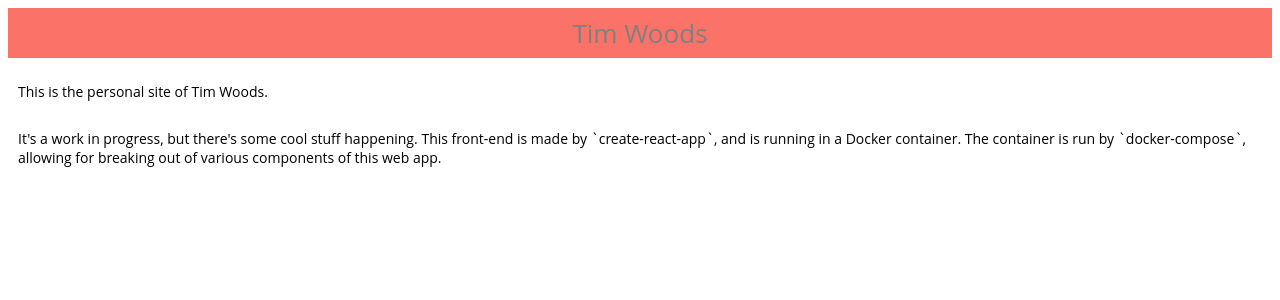
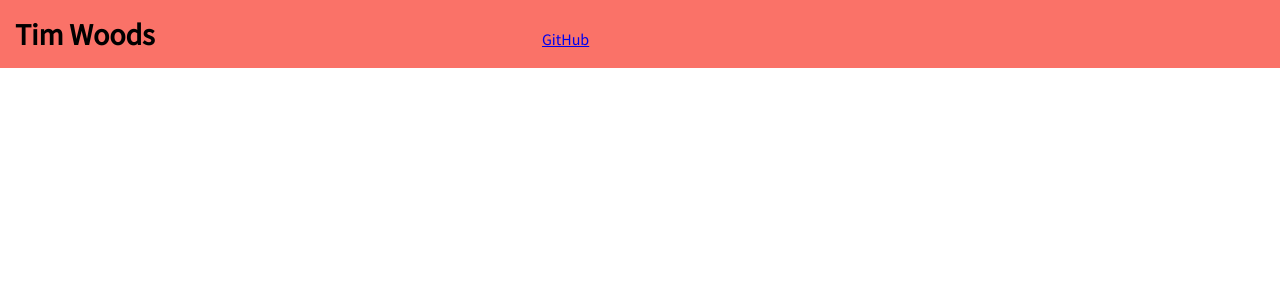
Before and after one commit to CX4Life/personal_site, a React (Create React App) app in the folder front-end/: page / in a window 1280 px wide. Shown: the top 300 px of the page. Built offline with nearby package versions, Linux system fonts and the light colour scheme.

Commit message:
Starts creating styled components - WIP

```diff
--- a/front-end/package.json
+++ b/front-end/package.json
@@ -5,7 +5,8 @@
   "dependencies": {
     "react": "^16.8.4",
     "react-dom": "^16.8.4",
-    "react-scripts": "2.1.8"
+    "react-scripts": "2.1.8",
+    "styled-components": "^4.2.0"
   },
   "scripts": {
     "start": "react-scripts start",
--- a/front-end/public/index.html
+++ b/front-end/public/index.html
@@ -3,38 +3,16 @@
 
 <head>
   <meta charset="utf-8" />
+  <link href="https://fonts.googleapis.com/css?family=Source+Sans+Pro" rel="stylesheet">
   <link rel="shortcut icon" href="%PUBLIC_URL%/favicon.ico" />
   <meta name="viewport" content="width=device-width, initial-scale=1, shrink-to-fit=no" />
-  <!--
-      manifest.json provides metadata used when your web app is installed on a
-      user's mobile device or desktop. See https://developers.google.com/web/fundamentals/web-app-manifest/
-    -->
   <link rel="manifest" href="%PUBLIC_URL%/manifest.json" />
-  <!--
-      Notice the use of %PUBLIC_URL% in the tags above.
-      It will be replaced with the URL of the `public` folder during the build.
-      Only files inside the `public` folder can be referenced from the HTML.
-
-      Unlike "/favicon.ico" or "favicon.ico", "%PUBLIC_URL%/favicon.ico" will
-      work correctly both with client-side routing and a non-root public URL.
-      Learn how to configure a non-root public URL by running `npm run build`.
-    -->
-  <title>React App</title>
+  <title>Tim Says Hi</title>
 </head>
 
 <body>
   <noscript>You need to enable JavaScript to run this app.</noscript>
   <div id="root"></div>
-  <!--
-      This HTML file is a template.
-      If you open it directly in the browser, you will see an empty page.
-
-      You can add webfonts, meta tags, or analytics to this file.
-      The build step will place the bundled scripts into the <body> tag.
-
-      To begin the development, run `npm start` or `yarn start`.
-      To create a production bundle, use `npm run build` or `yarn build`.
-    -->
 </body>
 
 </html>
--- a/front-end/src/App.css
+++ b/front-end/src/App.css
@@ -1,24 +1,17 @@
-.App {
-  text-align: center;
-  font-family: 'Open Sans', sans-serif;
+:root {
+  --living-coral-color: #FA7268;
+  --default-padding: 12px 120px;
 }
 
-.App-header {
-  background-color: #FA7268;
-  height: 50px;
-  display: flex;
-  flex-direction: column;
-  align-items: center;
-  justify-content: center;
-  font-size: calc(10px + 2vmin);
-  color: gray;
-}
-
-.body {
+.posts {
   font-size: 14px;
-  display: flex;
   flex-direction: column;
   justify-content: flex-start;
   text-align: left;
-  margin: 10px 10px;
+  padding: var(--default-padding);
+  top: 30px;
 }
+
+html, body {
+  margin: 0;
+}
--- a/front-end/src/App.js
+++ b/front-end/src/App.js
@@ -1,23 +1,18 @@
 import React, { Component } from 'react';
+import { Header, Posts, Footer } from './components';
 import './App.css';
 
 class App extends Component {
   render() {
     return (
       <div className="App">
-        <header className="App-header">
-          Tim Woods
-        </header>
-        <div className="body">
-          <p>This is the personal site of Tim Woods.</p>
-          <p>It's a work in progress, but there's some cool stuff happening.
-             This front-end is made by `create-react-app`, and is running in a Docker container.
-             The container is run by `docker-compose`, allowing for breaking out of various
-             components of this web app. </p>
-        </div>
+        <Header />
+        <Posts />
+        <Footer />
       </div>
     );
   }
 }
 
+
 export default App;
--- /dev/null
+++ b/front-end/src/components/Footer.js
@@ -0,0 +1,14 @@
+import React, { Component } from 'react';
+
+class Footer extends Component {
+    state = {};
+
+    render() {
+        return (
+            <div className='footer'>
+            </div>
+        );
+    }
+}
+
+export default Footer;
--- /dev/null
+++ b/front-end/src/components/Header.js
@@ -0,0 +1,63 @@
+import React, { Component } from 'react';
+import styled from 'styled-components';
+
+const StyledHeader = styled.div`
+    width: 100%;
+    background-color: #FA7268;
+    display: flex;
+    flex-direction: row;
+    align-items: baseline;
+    position: fixed;
+    font-family: 'Source Sans Pro', sans-serif;
+`;
+
+const StyledTitle = styled.div`
+    font-weight: 600;
+    margin: 0.5em;
+    font-size: 30px;
+    width: 40%;
+    min-width: 180px;
+`;
+
+const StyledLinks = styled.div`
+    font-size: 16px;
+    display: flex;
+    flex-direction: row-reverse;
+`;
+
+const Link = styled.a`
+    /* ... */
+`;
+
+export default class Header extends Component {
+    state = {
+        title: 'Tim Woods',
+        tabs: [{
+            name: 'GitHub',
+            link: 'https://www.github.com/cx4life'
+        },
+        ],
+    };
+
+    buildTabs = () => {
+        let key = 0;
+        return (
+            <StyledLinks>
+                {this.state.tabs.map(tab =>
+                    (<Link key={`tab-${key++}`} href={tab.link}>{tab.name}</Link>)
+                )}
+            </StyledLinks>
+        )
+    }
+
+    render() {
+        return (
+            <div className='header'>
+                <StyledHeader>
+                    <StyledTitle>{this.state.title}</StyledTitle>
+                    {this.buildTabs()}
+                </StyledHeader>
+            </div>
+        );
+    }
+}
--- /dev/null
+++ b/front-end/src/components/Posts.js
@@ -0,0 +1,17 @@
+import React, { Component } from 'react';
+
+class Posts extends Component {
+    state = {
+        body: 'This is the personal site of Tim Woods.'
+    };
+
+    render() {
+        return (
+            <div className='posts'>
+                {this.state.body}
+            </div>
+        );
+    }
+}
+
+export default Posts;
--- /dev/null
+++ b/front-end/src/components/index.js
@@ -0,0 +1,9 @@
+import Header from './Header';
+import Posts from './Posts';
+import Footer from './Footer';
+
+export {
+    Header,
+    Posts,
+    Footer
+}
--- a/front-end/src/index.js
+++ b/front-end/src/index.js
@@ -4,4 +4,4 @@ import App from './App';
 import * as serviceWorker from './serviceWorker';
 
 ReactDOM.render(<App />, document.getElementById('root'));
-serviceWorker.register();
+serviceWorker.unregister();
```
Also changed, not shown: 1 other file (tests, documents, lock files or other folders).
